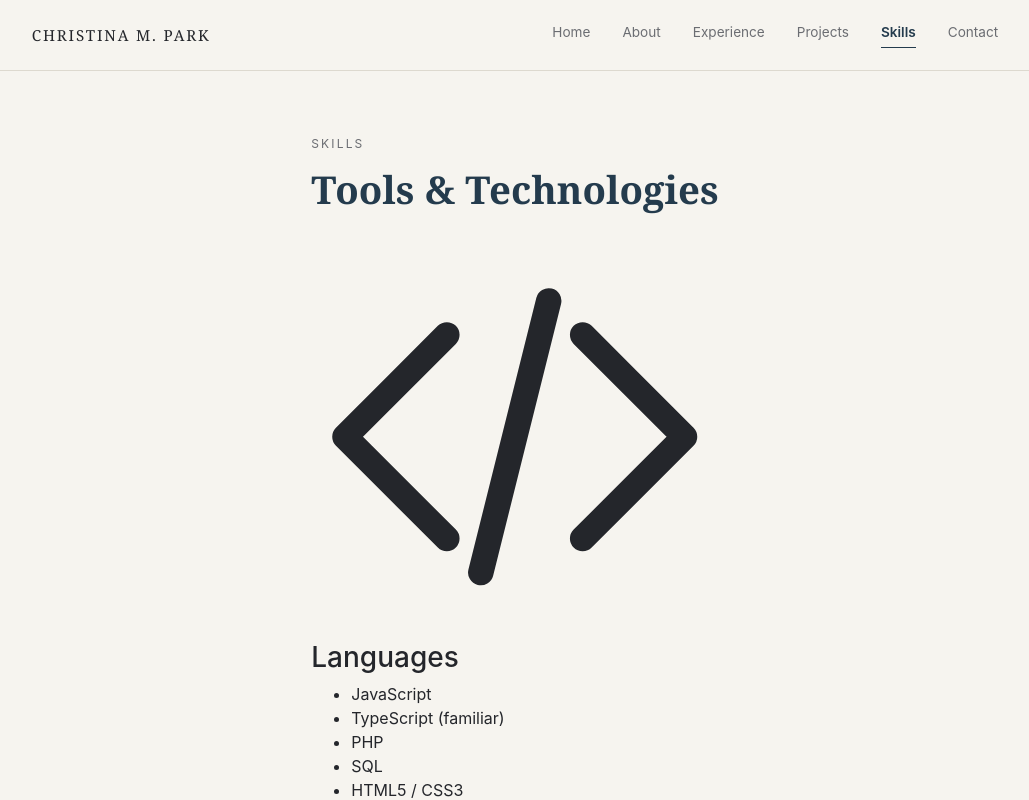
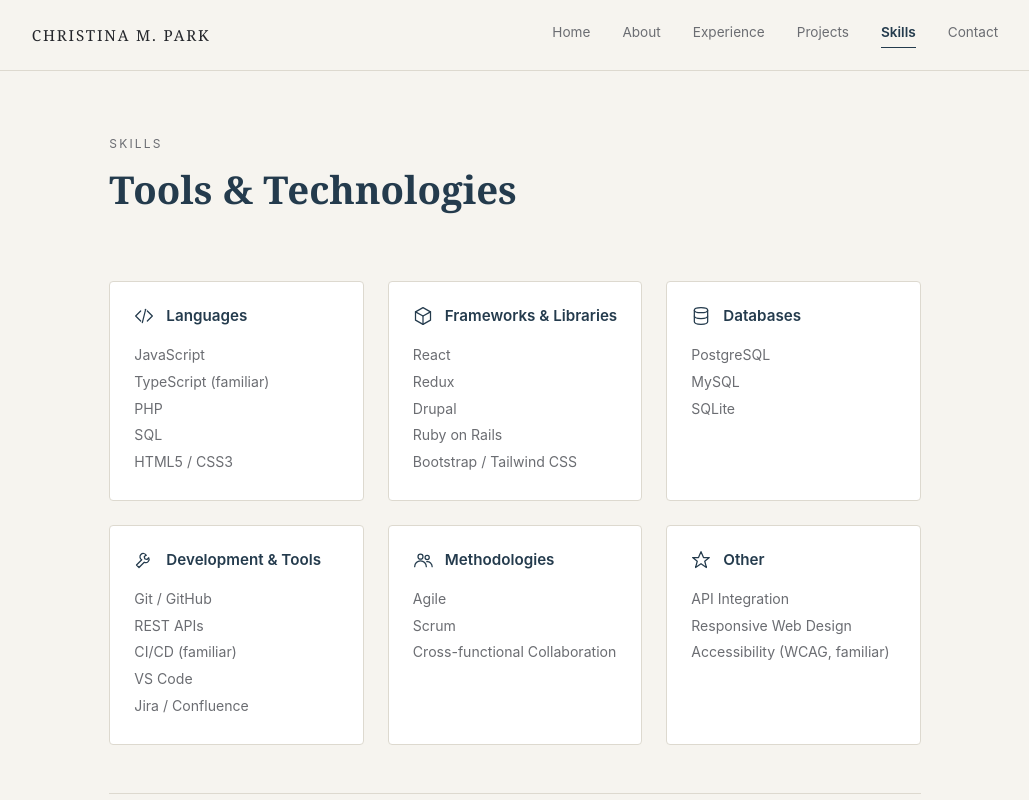
Before and after one commit to christinapark0117/profile-page, a React (Create React App) app: page /skills in a window 1280 px wide. Shown: the top 800 px of the page, without its empty margins (125-1154 px from the left). Built offline with nearby package versions, Linux system fonts and the light colour scheme.

Commit message:
commiting skills css

```diff
--- a/src/PageStyle/Skills.css
+++ b/src/PageStyle/Skills.css
@@ -0,0 +1,84 @@
+.skillsHeader {
+    display: flex;
+    justify-content: space-between;
+    align-items: flex-start;
+    gap: 2rem;
+    flex-wrap: wrap;
+}
+
+.skillsScript {
+    text-align: right;
+    line-height: 1.3;
+}
+
+.skillsGrid {
+    margin-top: 3rem;
+    display: grid;
+    grid-template-columns: repeat(3, 1fr);
+    gap: 1.5rem;
+}
+
+.skillCard {
+    background: var(--color-card);
+    border: 1px solid var(--color-border);
+    border-radius: 4px;
+    padding: 1.5rem;
+}
+
+.skillCardHeader {
+    display: flex;
+    align-items: center;
+    gap: 0.75rem;
+    margin-bottom: 1rem;
+}
+
+.skillIcon {
+    width: 20px;
+    height: 20px;
+    color: var(--color-accent);
+    flex-shrink: 0;
+}
+
+.skillIcon svg {
+    display: block;
+    width: 100%;
+    height: 100%;
+}
+
+.skillCardTitle {
+    font-family: var(--font-sans);
+    font-weight: 600;
+    font-size: 0.95rem;
+    margin: 0;
+    color: var(--color-accent)
+}
+
+.skillList {
+    margin: 0;
+    padding: 0;
+    list-style: none;
+    color: var(--color-text-muted);
+    font-size: 0.88rem;
+    line-height: 1.9;
+}
+
+.skillsFooterQuote {
+    margin-top: 3rem;
+    padding-top: 1.5rem;
+    border-top: 1px solid var(--color-border);
+    text-align: center;
+    color: var(--color-accent)
+}
+
+@media only screen and (max-width: 900px) {
+    .skillsGrid { grid-template-columns: repeat(2, 1fr); }
+}
+
+@media only screen and (max-width: 800px) {
+    .skillsHeader { flex-direction: column; }
+    .skillsScript { text-align: left; }
+}
+
+@media only screen and (max-width: 600px) {
+    .skillsGrid { grid-template-columns: 1fr; }
+}
```
